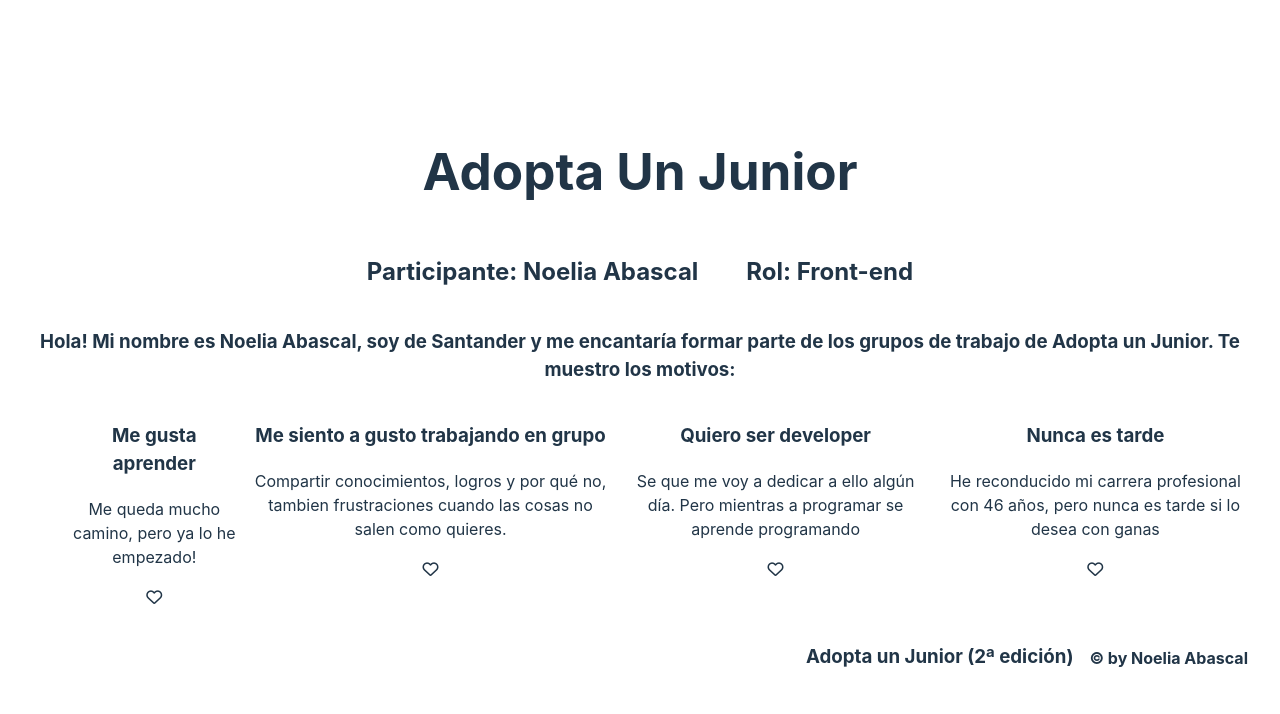
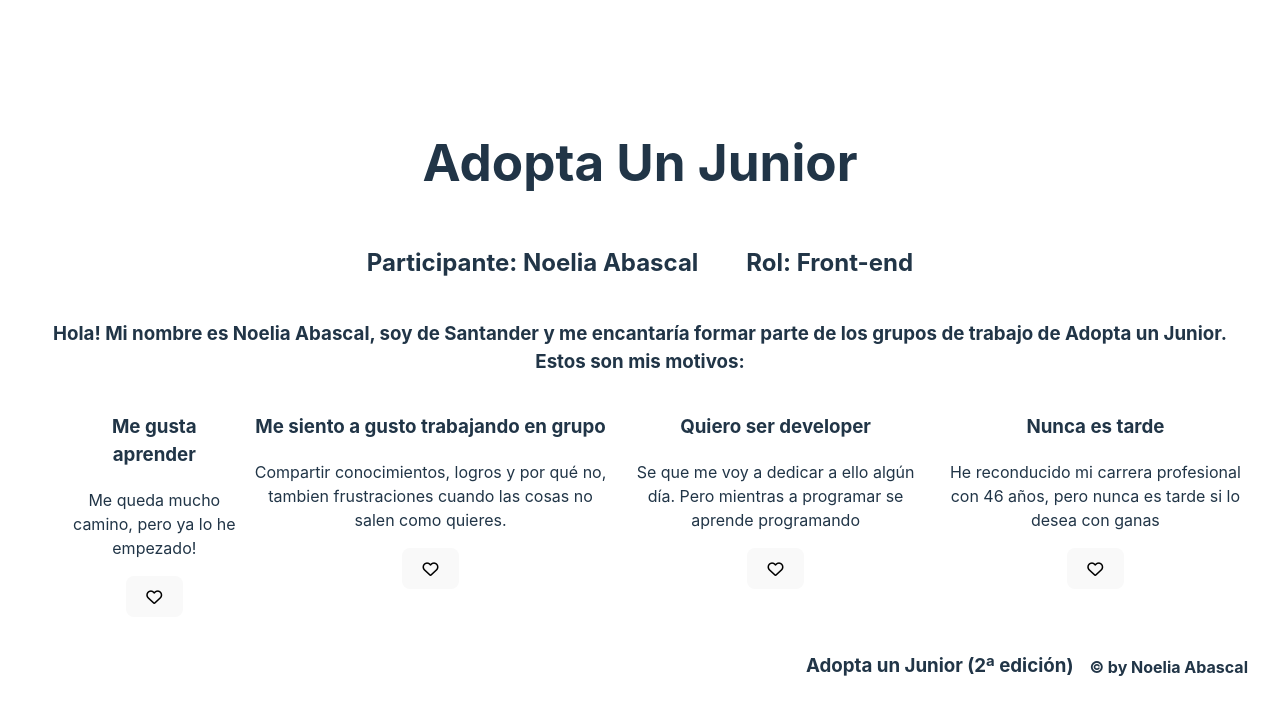
Before and after one commit to elialcodes/adopta-un-junior-Noelia-Abascal, a React (Vite) app: page / in a window 1280 px wide. Shown: the top 714 px of the page. Built offline with nearby package versions, Linux system fonts and the light colour scheme.

Commit message:
handleClick function to change the like reason propierty

```diff
--- a/src/assets/data.ts
+++ b/src/assets/data.ts
@@ -1,33 +1,38 @@
-export interface Reason {
+export interface Motive {
   id: number;
-  motive: string;
+  title: string;
   description: string;
+  like: boolean;
 }
 
-export type Reasons = Reason[];
+export type Motives = Motive[];
 
-export const reasons: Reasons = [
+export const motives: Motives = [
   {
     id: 1,
-    motive: 'Me gusta aprender',
+    title: 'Me gusta aprender',
     description: 'Me queda mucho camino, pero ya lo he empezado!',
+    like: false,
   },
   {
     id: 2,
-    motive: 'Me siento a gusto trabajando en grupo',
+    title: 'Me siento a gusto trabajando en grupo',
     description:
       'Compartir conocimientos, logros y por qué no, tambien frustraciones cuando las cosas no salen como quieres.',
+    like: false,
   },
   {
     id: 3,
-    motive: 'Quiero ser developer',
+    title: 'Quiero ser developer',
     description:
       'Se que me voy a dedicar a ello algún día. Pero mientras a programar se aprende programando',
+    like: false,
   },
   {
     id: 4,
-    motive: 'Nunca es tarde',
+    title: 'Nunca es tarde',
     description:
       'He reconducido mi carrera profesional con 46 años, pero nunca es tarde si lo desea con ganas',
+    like: false,
   },
 ];
--- a/src/components/Card.tsx
+++ b/src/components/Card.tsx
@@ -1,17 +1,21 @@
 interface CardProps {
   reason: {
     id: number;
-    motive: string;
+    title: string;
     description: string;
+    like: boolean;
   };
+  handleClick: (id: number) => void;
 }
 
-function Card({ reason }: CardProps): JSX.Element {
+function Card({ reason, handleClick }: CardProps): JSX.Element {
   return (
     <li className="li-card">
-      <h3>{reason.motive}</h3>
+      <h3>{reason.title}</h3>
       <p>{reason.description}</p>
-      <i className="fa-regular fa-heart"></i>
+      <button onClick={() => handleClick(reason.id)}>
+        <i id={`${reason.id}`} className="fa-regular fa-heart" />
+      </button>
     </li>
   );
 }
--- a/src/components/CardList.tsx
+++ b/src/components/CardList.tsx
@@ -1,12 +1,31 @@
 import Card from './Card';
-import { reasons } from '../assets/data';
+import { useState } from 'react';
+import { motives } from '../assets/data';
 
 function CardList(): JSX.Element {
+  const [reasons, setReasons] = useState(motives);
+
+  const handleLikedReason = (id: number) => {
+    setReasons((prevReasons) =>
+      prevReasons.map((reason) =>
+        reason.id === id
+          ? { ...reason, like: !reason.like } // Alterna el valor de `like`
+          : reason,
+      ),
+    );
+  };
+
   return (
     <div>
       <ul className="list">
         {reasons.map((reason) => {
-          return <Card key={reason.id} reason={reason} />;
+          return (
+            <Card
+              key={reason.id}
+              reason={reason}
+              handleClick={handleLikedReason}
+            />
+          );
         })}
       </ul>
     </div>
--- a/src/components/Header.tsx
+++ b/src/components/Header.tsx
@@ -8,8 +8,8 @@ function Header(): JSX.Element {
       </div>
       <h3>
         Hola! Mi nombre es Noelia Abascal, soy de Santander y me encantaría
-        formar parte de los grupos de trabajo de Adopta un Junior. Te muestro
-        los motivos:
+        formar parte de los grupos de trabajo de Adopta un Junior. Estos son mis
+        motivos:
       </h3>
     </header>
   );
--- /dev/null
+++ b/src/hooks/useLikes.ts
@@ -0,0 +1,5 @@
+import { useState } from 'react';
+
+export function useLikes() {
+  const handleClickLikes = () => {};
+}
```
